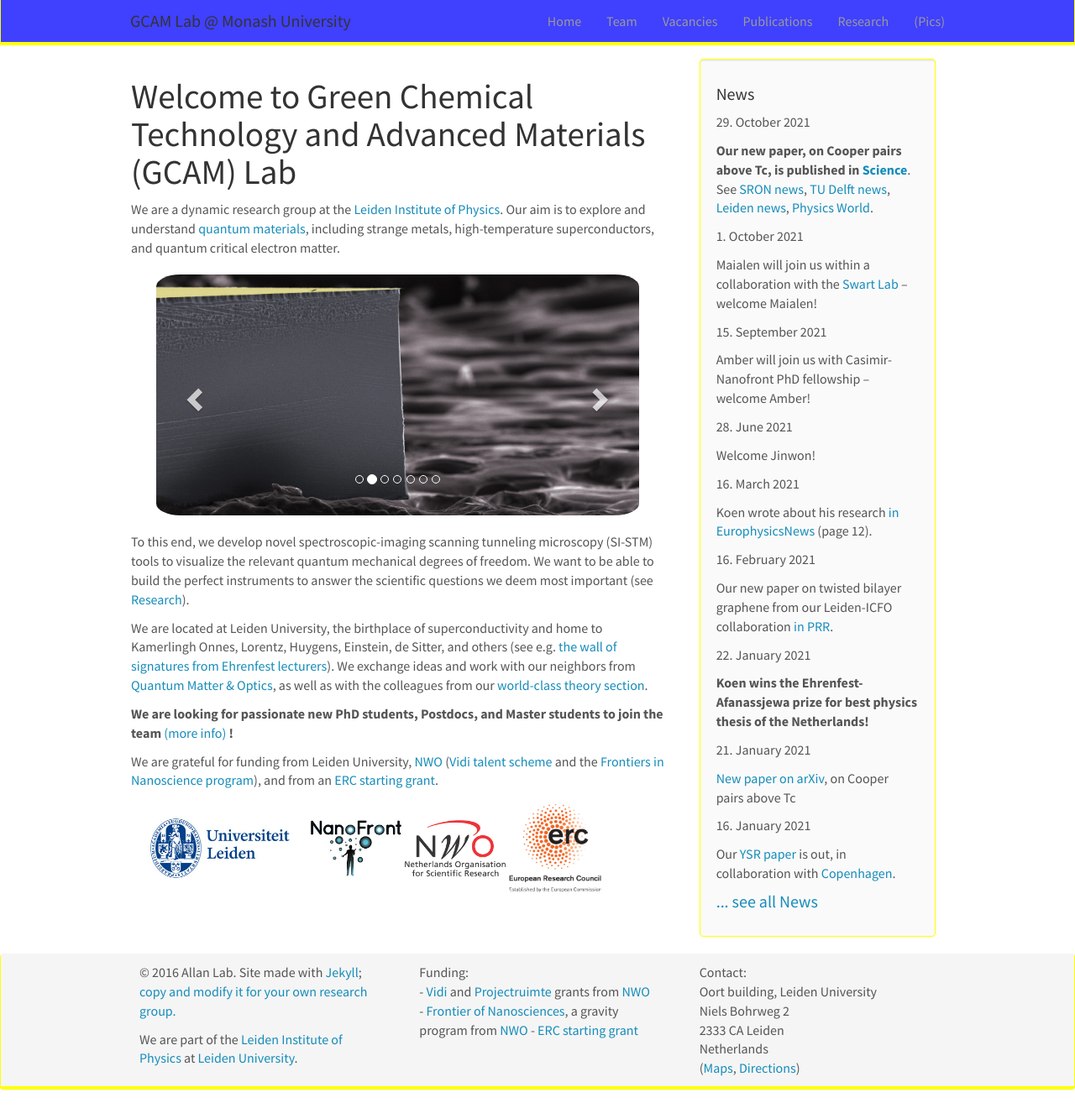
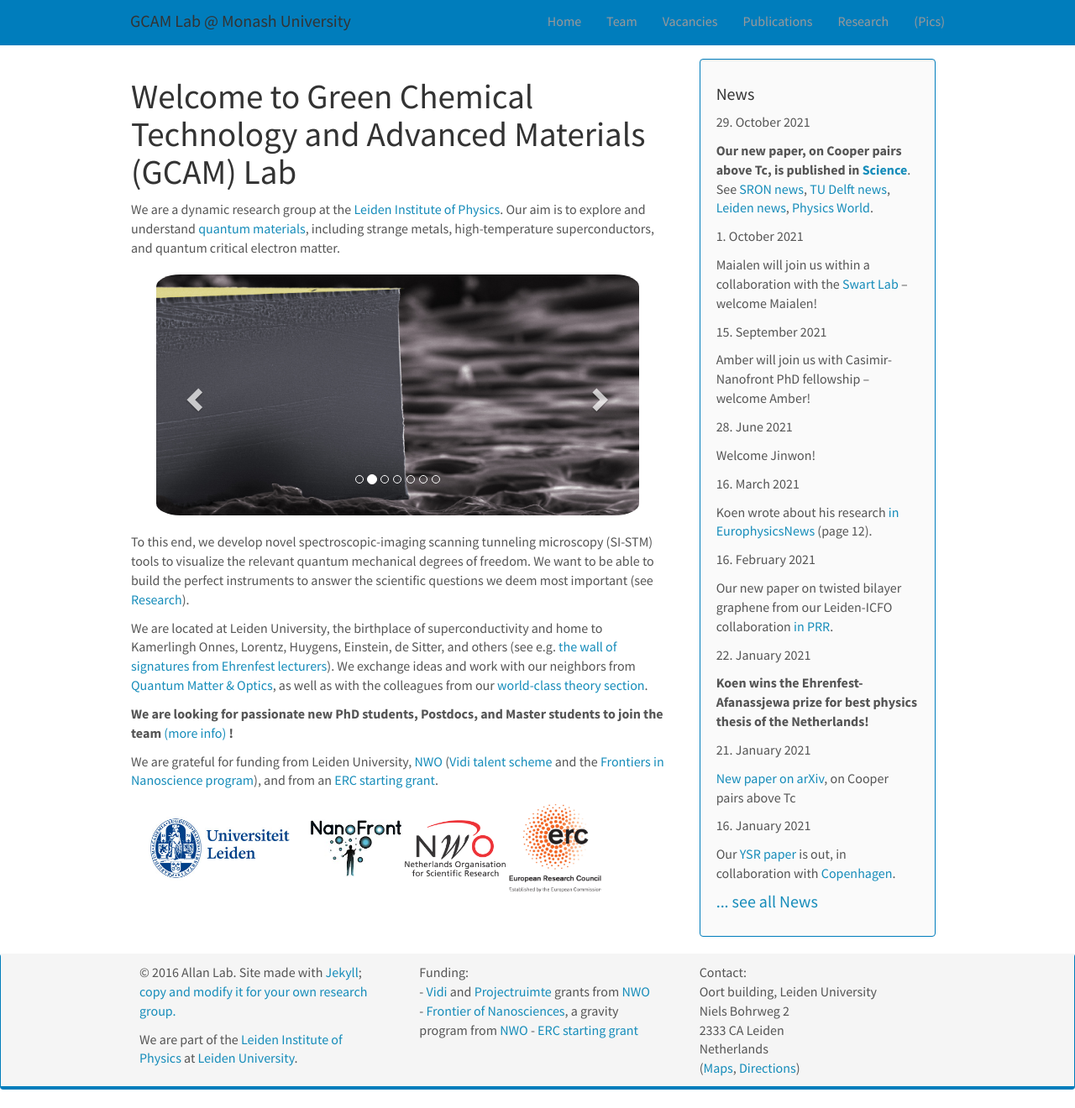
Before and after one commit to GCAMLab/GCAMLab.github.io, a Jekyll site: the page built from _pages/home.md, in a window 1280 px wide and 1320 px high. Shown: the whole window at 84% size. Built offline with Jekyll 4.4.1, drawn with Linux system fonts in a browser that asks for light colours; nearby versions of some CDN libraries.

Commit message:
Update _variables.scss

```diff
--- a/_sass/bootstrap/_variables.scss
+++ b/_sass/bootstrap/_variables.scss
@@ -366,8 +366,8 @@ $navbar-padding-vertical:          (($navbar-height - $line-height-computed) / 2
 $navbar-collapse-max-height:       340px !default;
 
 $navbar-default-color:             $text-color !default;
-$navbar-default-bg:                #4040FF !default;
-$navbar-default-border:            #FFFF00 !default;
+$navbar-default-bg:                #007DBC !default;
+$navbar-default-border:            #007DBC !default;
 
 // Navbar links
 $navbar-default-link-color:                $gray-light !default;
```
